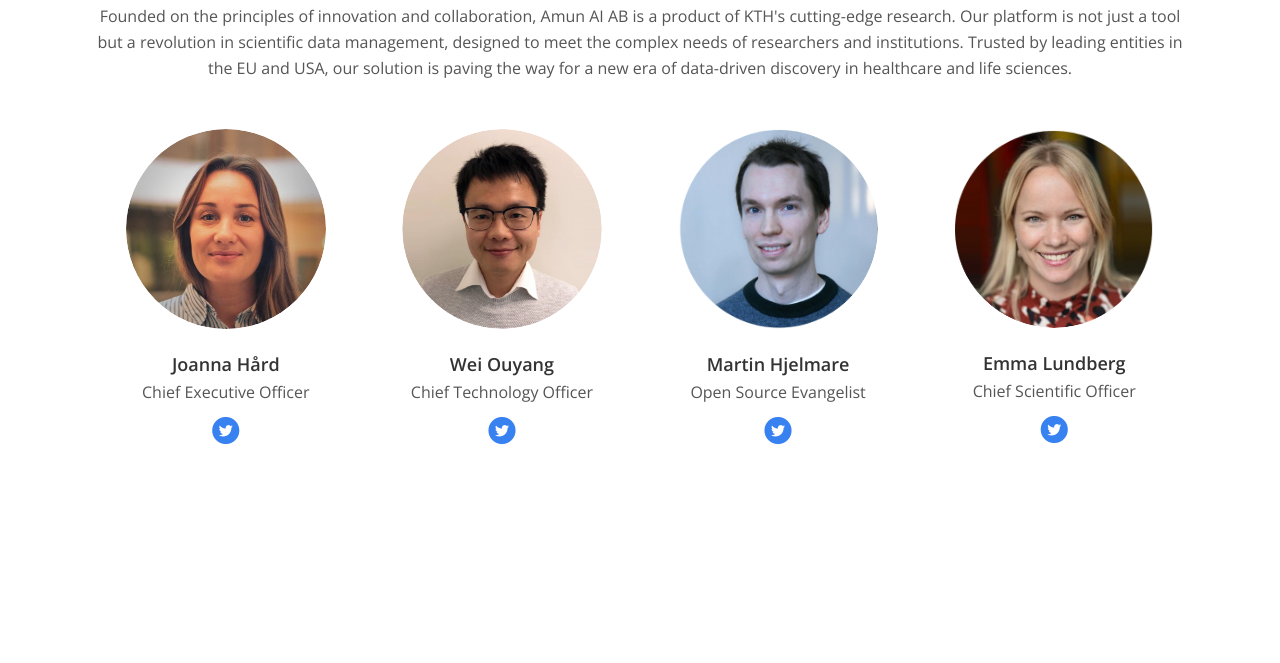
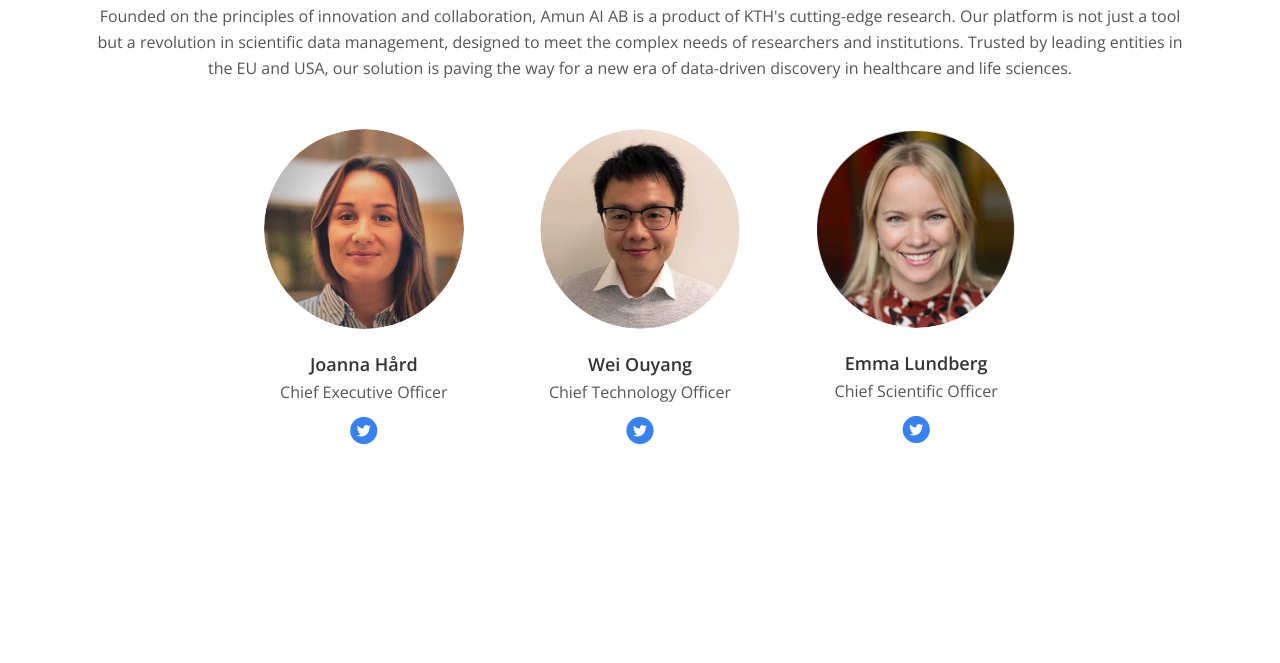
Before and after one commit to amun-ai/amun.ai, a plain HTML site: page index.html in a window 1280 px wide. Shown: the part 2696-3359 px from the top of the page. Drawn offline with nearby package versions, Linux system fonts and the light colour scheme.

Commit message:
Remove Martin Hjelmare from team section

```diff
--- a/index.html
+++ b/index.html
@@ -356,24 +356,6 @@
                 <!-- Team Member -->
                 <div class="team-member">
                     <div class="image-wrapper">
-                        <img class="img-fluid" src="images/MARTIN.png" alt="alternative">
-                    </div> <!-- end of image-wrapper -->
-                    <div class="name">Martin Hjelmare</div>
-                    <div class="occupation">Open Source Evangelist</div>
-                    <span class="social-icons">
-                        <span class="fa-stack">
-                            <a href="https://twitter.com/MartinHjelmare" target="_blank">
-                                <i class="fas fa-circle fa-stack-2x"></i>
-                                <i class="fab fa-twitter fa-stack-1x"></i>
-                            </a>
-                        </span>
-                    </span> <!-- end of social-icons -->
-                </div> <!-- end of team-member -->
-                <!-- end of team-member -->
-
-                <!-- Team Member -->
-                <div class="team-member">
-                    <div class="image-wrapper">
                         <img class="img-fluid" src="images/EMMA.png" alt="alternative">
                     </div> <!-- end of image-wrapper -->
                     <div class="name">Emma Lundberg</div>
```
